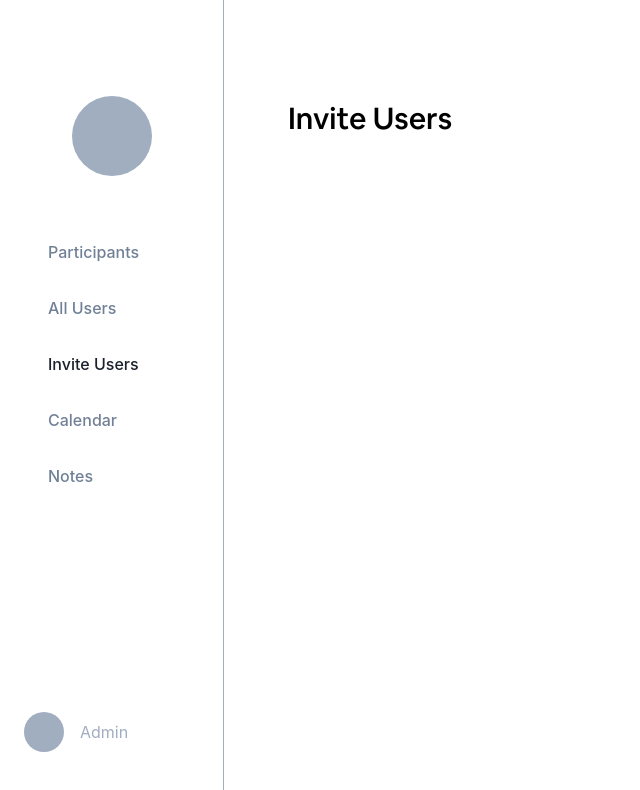
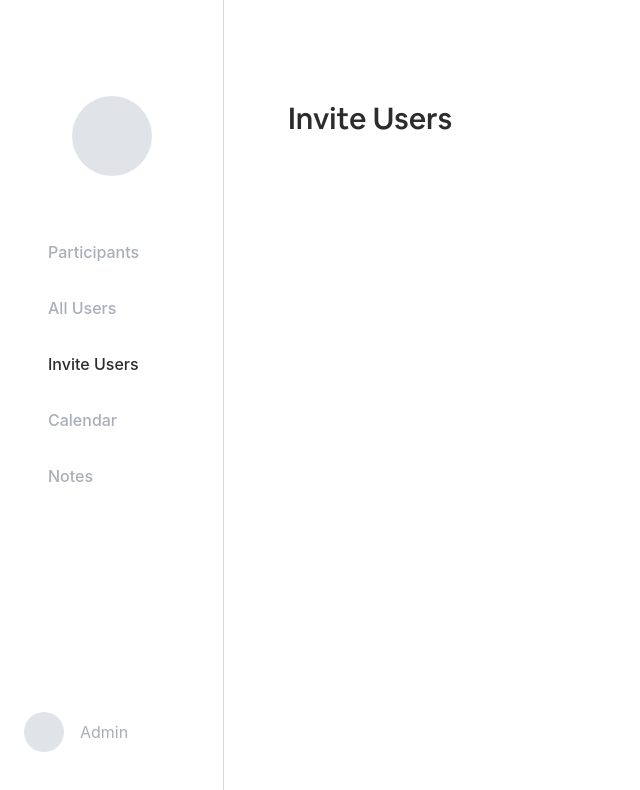
Before and after one commit to calblueprint/ogsc, a Next.js app: page /admin/invite in a window 1280 px wide. Shown: the top 790 px of the page, without its empty margins (0-640 px from the left). Built offline with nearby package versions, Linux system fonts and the light colour scheme; no server answers.

Commit message:
Add temporary Tailwind wireframing colors, update usage in admin pages

```diff
--- a/components/DashboardLayout/Sidebar.tsx
+++ b/components/DashboardLayout/Sidebar.tsx
@@ -16,8 +16,8 @@ const SidebarLink: React.FC<SidebarLinkProps> = ({
   return (
     <Link href={href} passHref>
       <a
-        className={`block text-gray-600 mb-8 font-medium ${
-          router.pathname === href ? "text-gray-900" : ""
+        className={`block mb-8 font-medium ${
+          router.pathname !== href ? "text-unselected" : ""
         }`}
       >
         {children}
@@ -29,10 +29,10 @@ const SidebarLink: React.FC<SidebarLinkProps> = ({
 const Sidebar: React.FC = () => {
   const user = useContext(AuthContext);
   return (
-    <div className="fixed top-0 flex flex-col justify-between w-56 h-screen border-r border-gray-500">
+    <div className="fixed top-0 flex flex-col justify-between w-56 h-screen border-r border-unselected border-opacity-50">
       <div className="px-12 py-24">
         <div className="w-full flex justify-center mb-16">
-          <div className="w-20 h-20 bg-gray-500 rounded-full" />
+          <div className="w-20 h-20 bg-placeholder rounded-full" />
         </div>
         <SidebarLink href="/admin/participants">Participants</SidebarLink>
         <SidebarLink href="/admin/users">All Users</SidebarLink>
@@ -42,10 +42,10 @@ const Sidebar: React.FC = () => {
       </div>
       <div className="mb-12 px-6">
         <div className="flex items-center">
-          <div className="w-10 h-10 mr-4 bg-gray-500 rounded-full" />
+          <div className="w-10 h-10 mr-4 bg-placeholder rounded-full" />
           <div>
             <p className="font-medium">{user?.name}</p>
-            <p className="text-gray-500">Admin</p>
+            <p className="text-unselected">Admin</p>
           </div>
         </div>
       </div>
--- a/components/DashboardLayout/index.tsx
+++ b/components/DashboardLayout/index.tsx
@@ -7,7 +7,7 @@ type Props = {
 
 const DashboardLayout: React.FC<Props> = ({ children }: Props) => {
   return (
-    <div>
+    <div className="text-dark">
       <Sidebar />
       <div className="ml-56">{children}</div>
     </div>
--- a/pages/admin/users.tsx
+++ b/pages/admin/users.tsx
@@ -9,8 +9,8 @@ const AdminNavbar: React.FunctionComponent = () => {
         type="button"
         className={
           title === category
-            ? "bg-gray-200 py-3 px-8 rounded-full font-bold tracking-wide"
-            : "py-3 px-8 rounded-full text-gray-500 tracking-wide"
+            ? "bg-button py-3 px-8 rounded-full font-bold tracking-wide"
+            : "py-3 px-8 rounded-full text-unselected tracking-wide"
         }
         onClick={() => {
           setTitle(category);
--- a/tailwind.config.js
+++ b/tailwind.config.js
@@ -5,7 +5,14 @@ module.exports = {
   },
   purge: [],
   theme: {
-    extend: {},
+    extend: {
+      colors: {
+        dark: "#2C2C2C",
+        unselected: "#A9AFB8",
+        button: "#F5F7FA",
+        placeholder: "#E0E4E9",
+      },
+    },
     fontFamily: {
       display: ["Airbnb Cereal App"],
     },
```
